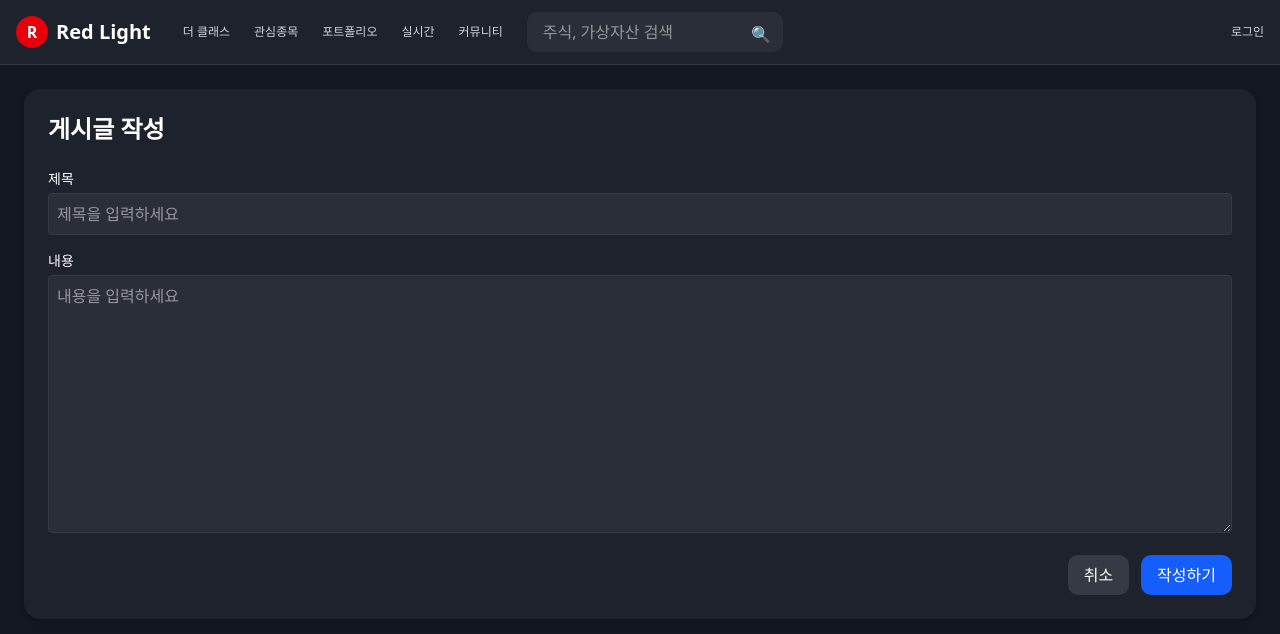
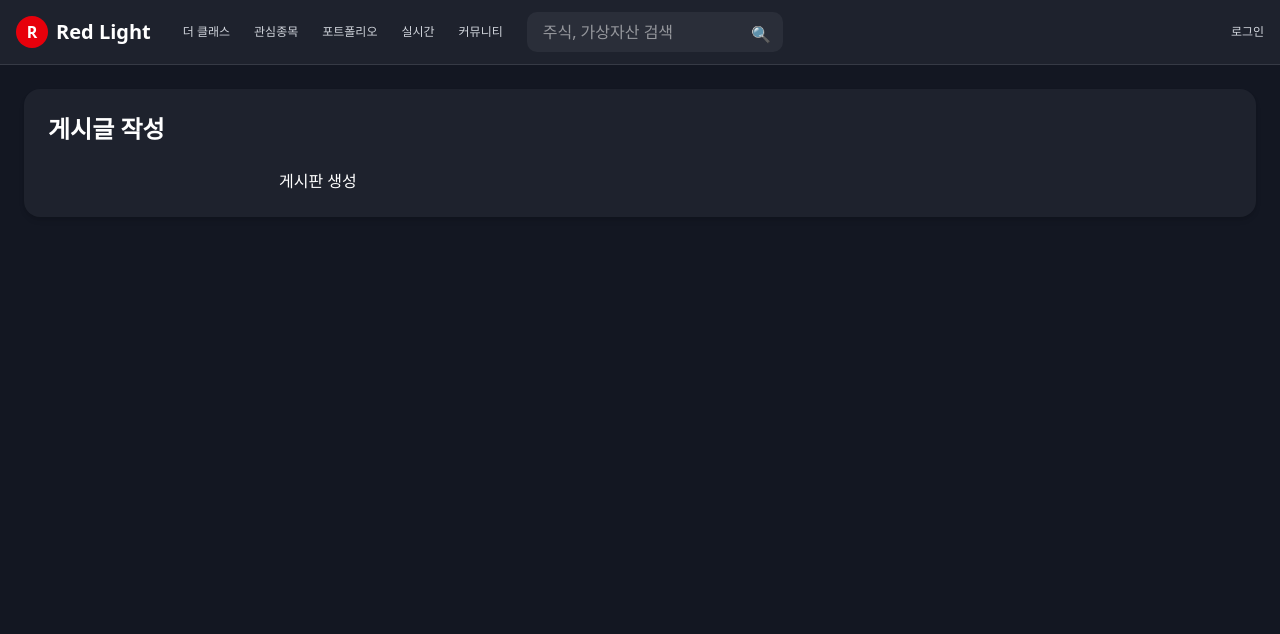
Before and after one commit to kdt-final-2025/investing-mate-frontend, a Next.js app: page /posts/new in a window 1280 px wide. Shown: the top 634 px of the page. Built offline with nearby package versions, Linux system fonts and the light colour scheme; no server answers.

Commit message:
Refactor: 게시판 생성을 할떄 훅으로 분리

```diff
--- a/src/components/posts/CreatePostForm.tsx
+++ b/src/components/posts/CreatePostForm.tsx
@@ -1,99 +1,30 @@
 'use client';
 
 import { useState } from 'react';
-import { API_URL } from '@/env/constants';
-import { useRouter } from 'next/navigation';
+import { useCreateBoard } from '@/hooks/useCreateBoard';
 
-export default function CreatePostForm() {
-  const [postTitle, setPostTitle] = useState('');
-  const [content, setContent] = useState('');
-  const [isSubmitting, setIsSubmitting] = useState(false);
-  const router = useRouter();
-
-  const handleCreate = async () => {
-    if (!postTitle.trim()) {
-      alert('제목을 입력해주세요');
-      return;
-    }
-
-    if (!content.trim()) {
-      alert('내용을 입력해주세요');
-      return;
-    }
-
-    setIsSubmitting(true);
-
-    try {
-      const res = await fetch(`${API_URL}/posts`, {
-        method: 'POST',
-        headers: {
-          Authorization: 'Bearer your_token_here',
-          'Content-Type': 'application/json',
-        },
-        body: JSON.stringify({ postTitle, content, imageUrls: [] }),
-      });
-
-      if (res.ok) {
-        alert('게시글 작성 완료');
-        router.push('/posts');
-      } else {
-        const errorData = await res.json().catch(() => ({}));
-        alert(`작성 실패: ${errorData.message || '알 수 없는 오류'}`);
-      }
-    } catch (error) {
-      console.error('게시글 작성 중 오류 발생:', error);
-      alert('게시글 작성 중 오류가 발생했습니다.');
-    } finally {
-      setIsSubmitting(false);
-    }
-  };
+export default function CreateBoardForm() {
+  const [boardName, setBoardName] = useState('');
+  const { isLoading, error, submit } = useCreateBoard();
 
   return (
-    <div className="space-y-4">
-      <div>
-        <label htmlFor="postTitle" className="block text-sm font-medium mb-1">
-          제목
-        </label>
-        <input
-          id="postTitle"
-          value={postTitle}
-          onChange={(e) => setPostTitle(e.target.value)}
-          placeholder="제목을 입력하세요"
-          className="w-full bg-[#2A2E39] text-white p-2 rounded border border-[#363A45] focus:outline-none focus:ring-2 focus:ring-blue-500"
-        />
-      </div>
-
-      <div>
-        <label htmlFor="content" className="block text-sm font-medium mb-1">
-          내용
-        </label>
-        <textarea
-          id="content"
-          value={content}
-          onChange={(e) => setContent(e.target.value)}
-          placeholder="내용을 입력하세요"
-          rows={10}
-          className="w-full bg-[#2A2E39] text-white p-2 rounded border border-[#363A45] resize-y focus:outline-none focus:ring-2 focus:ring-blue-500"
-        />
-      </div>
-
-      <div className="flex justify-end space-x-3">
-        <button
-          onClick={() => router.back()}
-          className="px-4 py-2 bg-[#363A45] hover:bg-[#404653] rounded-lg text-white transition"
-        >
-          취소
-        </button>
-        <button
-          onClick={handleCreate}
-          disabled={isSubmitting}
-          className={`px-4 py-2 bg-blue-600 hover:bg-blue-700 rounded-lg text-white transition ${
-            isSubmitting ? 'opacity-70 cursor-not-allowed' : ''
-          }`}
-        >
-          {isSubmitting ? '작성 중...' : '작성하기'}
-        </button>
-      </div>
-    </div>
+    <form
+      onSubmit={(e) => {
+        e.preventDefault();
+        submit(boardName);
+      }}
+    >
+      {/* ... */}
+      <input
+        value={boardName}
+        onChange={(e) => setBoardName(e.target.value)}
+        disabled={isLoading}
+        /* ... */
+      />
+      {error && <p className="text-red-500">{error}</p>}
+      <button disabled={isLoading}>
+        {isLoading ? '생성 중...' : '게시판 생성'}
+      </button>
+    </form>
   );
 }
--- /dev/null
+++ b/src/hooks/useCreateBoard.ts
@@ -0,0 +1,32 @@
+// src/hooks/useCreateBoard.ts
+import { useState } from 'react';
+import { useRouter } from 'next/navigation';
+import { createBoard } from '@/service/boards';
+
+export function useCreateBoard() {
+  const [isLoading, setIsLoading] = useState(false);
+  const [error, setError] = useState<string>('');
+  const router = useRouter();
+
+  async function submit(boardName: string) {
+    if (!boardName.trim()) {
+      setError('게시판명을 입력해주세요.');
+      return;
+    }
+    setError('');
+    setIsLoading(true);
+
+    try {
+      await createBoard({ boardName });
+      router.push('/boards');
+    } catch (err: unknown) {
+      setError(
+        err instanceof Error ? err.message : '알 수 없는 오류가 발생했습니다.'
+      );
+    } finally {
+      setIsLoading(false);
+    }
+  }
+
+  return { isLoading, error, submit };
+}
```
